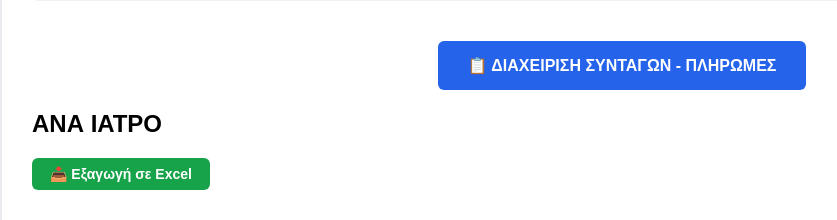
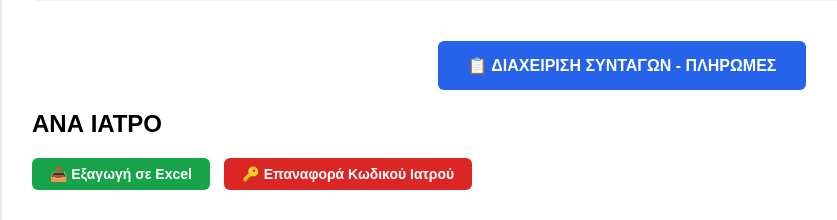
Before and after one commit to dzampoulis-dot/Dynamic-Cells, a Flask app: page /admin in a window 1280 px wide. Shown: the part 287-507 px from the top of the page, without its empty margins (18-855 px from the left). Run offline with Flask 3, Linux system fonts and the light colour scheme; the visitor is signed in with stand-in values (Sample User, id 1); data that the repository does not hold is empty; some libraries are stand-ins or nearby versions.

Commit message:
Update admin.html

```diff
--- a/templates/admin.html
+++ b/templates/admin.html
@@ -15,6 +15,8 @@
         .btn-manage { display: inline-block; padding: 15px 30px; background: #2563eb; color: white; text-decoration: none; border-radius: 6px; font-weight: bold; margin: 20px 0; text-transform: uppercase; }
         .btn-excel { display: inline-block; padding: 8px 18px; background: #16a34a; color: white; border: none; border-radius: 6px; font-weight: bold; cursor: pointer; font-size: 14px; text-decoration: none; margin-bottom: 10px; }
         .btn-excel:hover { background: #15803d; }
+        .btn-reset-pw { display: inline-block; padding: 8px 18px; background: #dc2626; color: white; border: none; border-radius: 6px; font-weight: bold; cursor: pointer; font-size: 14px; text-decoration: none; margin-bottom: 10px; margin-left: 10px; }
+        .btn-reset-pw:hover { background: #b91c1c; }
         .pending { color: #f59e0b; font-weight: bold; }
         .paid { color: #10b981; font-weight: bold; }
     </style>
@@ -33,6 +35,7 @@
     </div>
     <h2>ΑΝΑ ΙΑΤΡΟ</h2>
     <button class="btn-excel" onclick="exportExcel()">📥 Εξαγωγή σε Excel</button>
+    <a href="/admin/reset_password" class="btn-reset-pw">🔑 Επαναφορά Κωδικού Ιατρού</a>
     <table id="doctors-table">
         <tr><th>Ιατρός</th><th>Ειδικότητα</th><th>Συνταγές</th><th>D3</th><th>Mg</th><th>Εκκρεμή D3</th><th>Εκκρεμή Mg</th><th>Εκκαθ. D3</th><th>Εκκαθ. Mg</th></tr>
         {% for doc in doctor_stats %}
```
